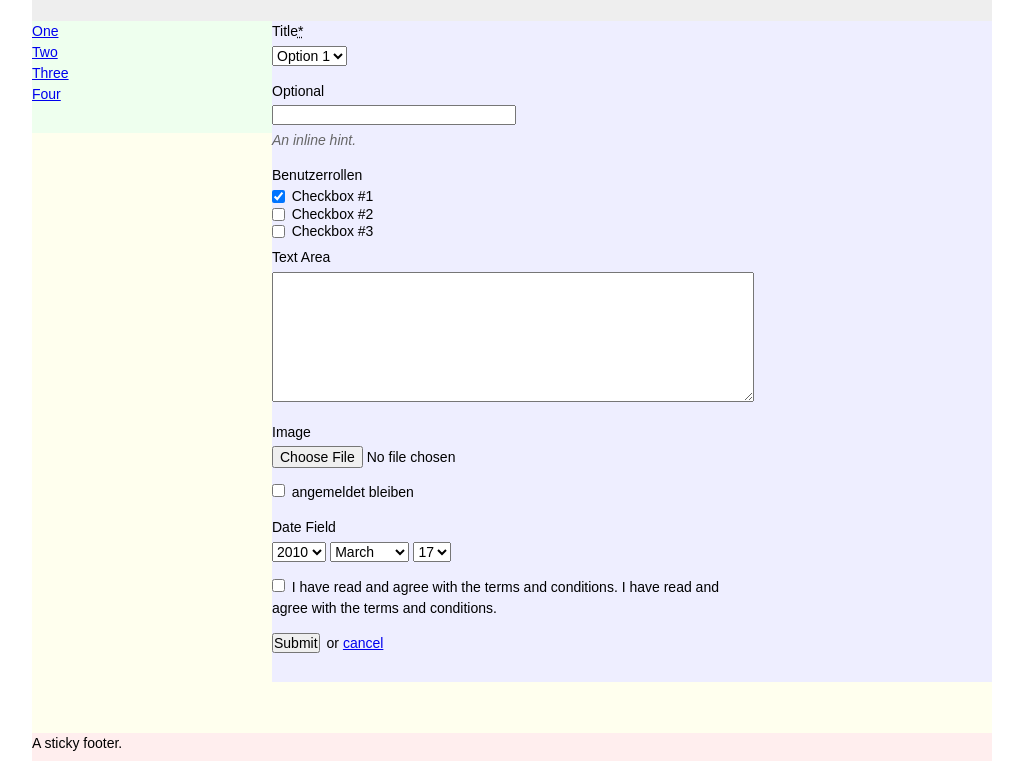
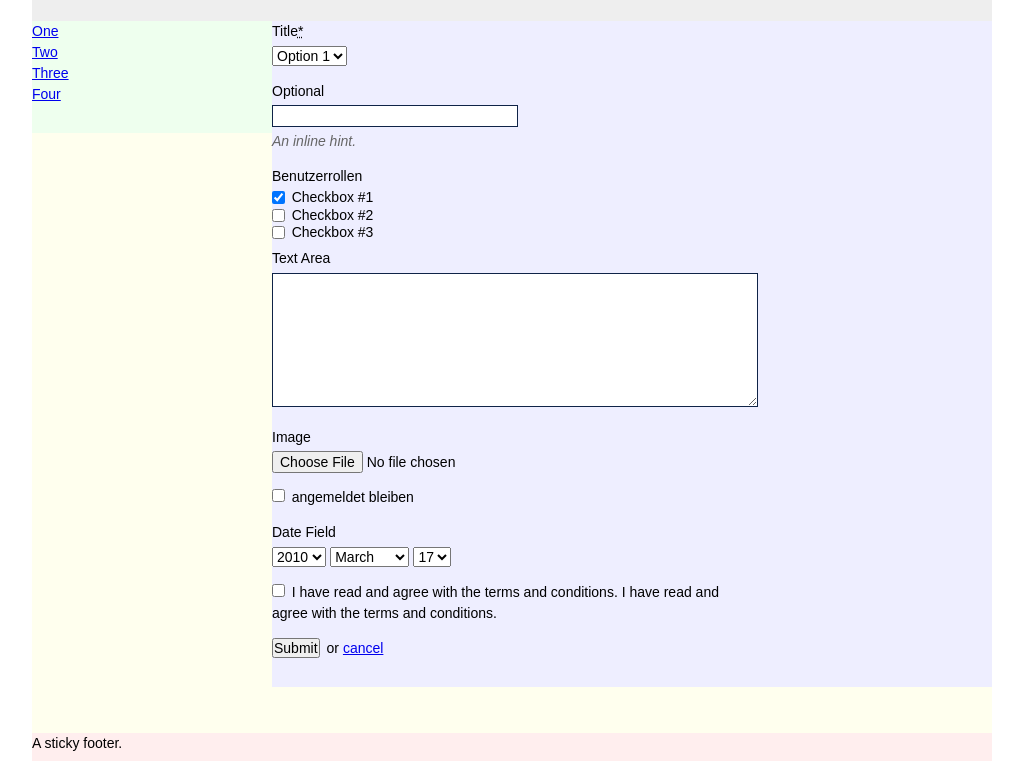
Before and after one commit to ubilabs/template, a plain HTML site: page forms.html in a window 1280 px wide. Shown: the part 39-800 px from the top of the page, without its empty margins (128-1151 px from the left). Drawn offline with nearby package versions, Linux system fonts and the light colour scheme.

Commit message:
Input and textarea styles added.

```diff
--- a/stylesheets/form.css
+++ b/stylesheets/form.css
@@ -66,6 +66,10 @@ form.formtastic fieldset ol li fieldset legend span { }
 form.formtastic fieldset ol li fieldset ol { }
 form.formtastic fieldset ol li fieldset ol li { padding:0; border:0; }
 
+/* INPUT AND TEXTAREA STYLES */
+
+form.formtastic fieldset ol li.string input, form.formtastic fieldset ol li.password input, form.formtastic fieldset ol li.numeric input, form.formtastic fieldset ol li.text textarea { border: 1px solid #0f2347; padding: 2px; }
+form.formtastic fieldset ol li.string input:focus, form.formtastic fieldset ol li.password input:focus, form.formtastic fieldset ol li.numeric input:focus, form.formtastic fieldset ol li.text textarea:focus { border-width: 2px; padding: 1px;}
 
 /* INLINE HINTS
 --------------------------------------------------------------------------------------------------*/
```
